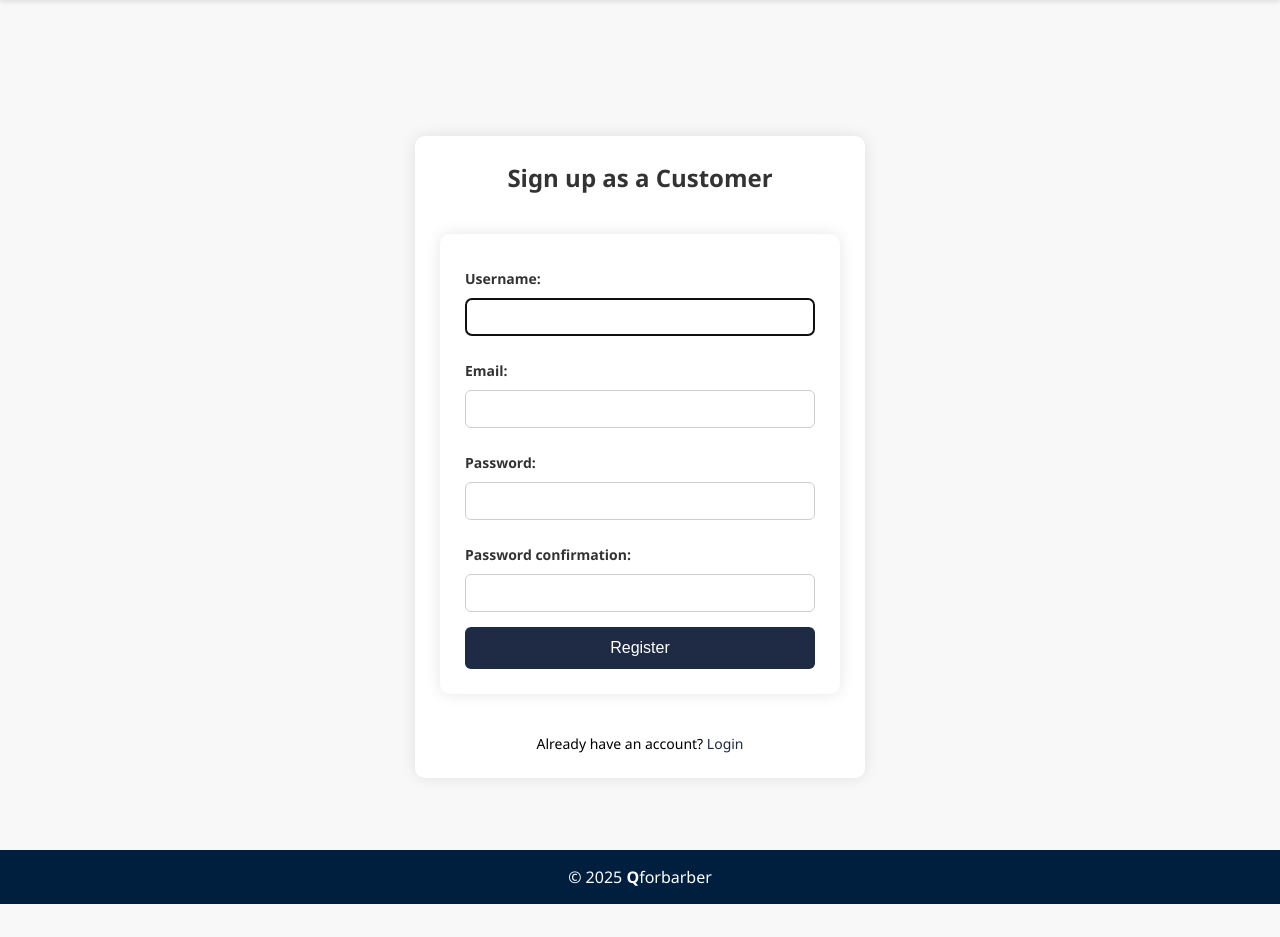
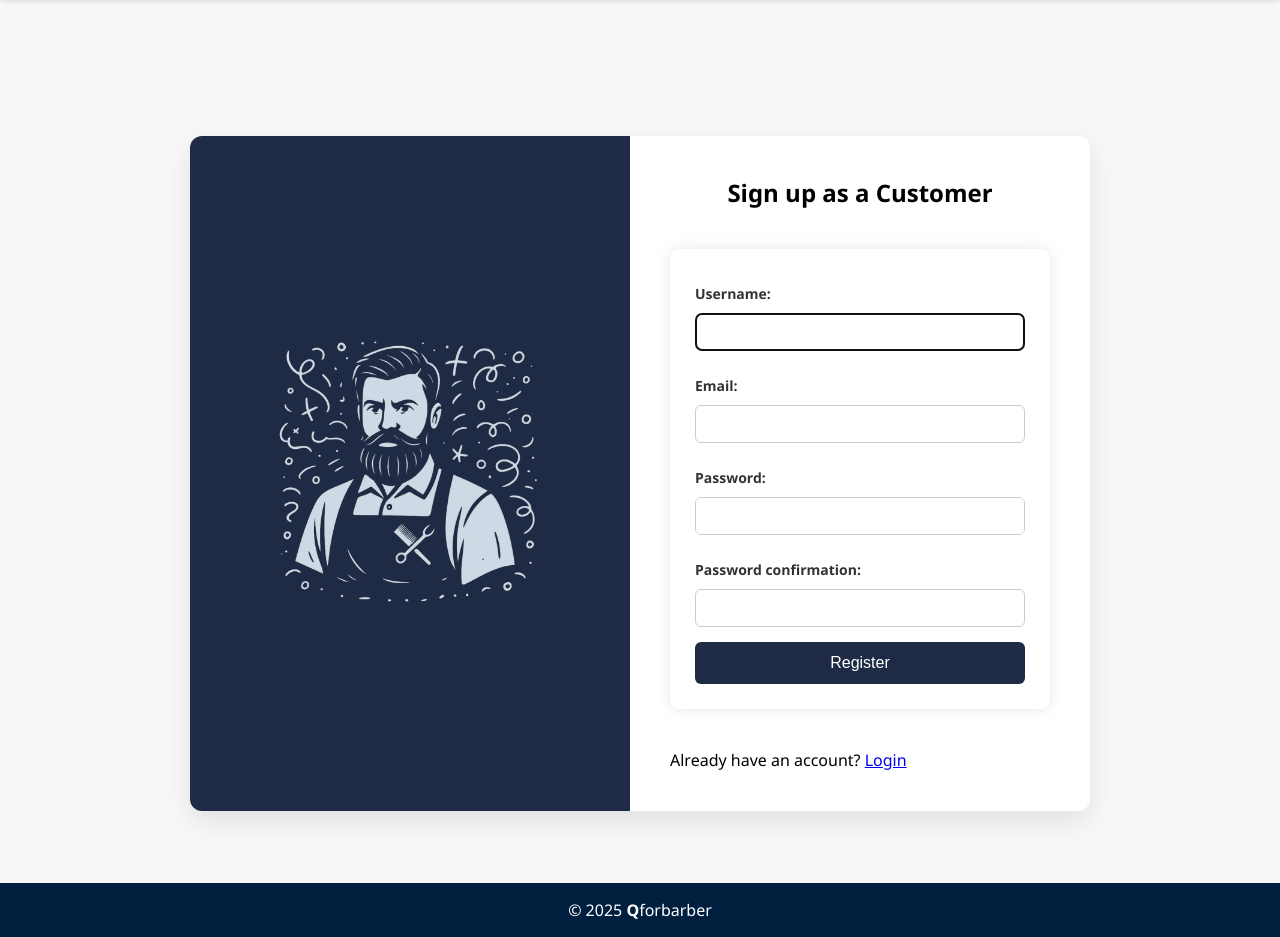
Before and after one commit to muhammed-sidhan/barbrershop, a Django app: page /register/customer/ in a window 1280 px wide. Shown: the part 98-1035 px from the top of the page. Before the commit the page ends 1002 px from the top, so only its background shows below. Run offline with Django 5.2, Linux system fonts and the light colour scheme.

Commit message:
update signup-customer

```diff
--- a/core/static/core/css/styles.css
+++ b/core/static/core/css/styles.css
@@ -676,3 +676,63 @@ display: inline;
     margin-top: 2rem;
     text-align: center;
 }
+/* Signup Container Layout */
+.signup-container {
+  display: flex;
+  justify-content: center;
+  align-items: center;
+  padding: 40px 20px;
+}
+
+.signup-card {
+  display: flex;
+  flex-direction: row;
+  background: white;
+  border-radius: 12px;
+  box-shadow: 0 10px 30px rgba(0, 0, 0, 0.1);
+  overflow: hidden;
+  max-width: 900px;
+  width: 100%;
+}
+
+/* Left Side Image */
+.signup-image-section {
+  flex: 1;
+  background-color: #1f2a44;
+  display: flex;
+  align-items: center;
+  justify-content: center;
+  padding: 30px;
+}
+
+.signup-image-section img {
+  width: 100%;
+  max-width: 300px;
+  height: auto;
+}
+
+/* Right Side Form */
+.signup-form-section {
+  flex: 1;
+  padding: 40px;
+}
+
+.signup-form-section h2 {
+  text-align: center;
+  margin-bottom: 20px;
+}
+
+/* Mobile Responsive */
+@media (max-width: 768px) {
+  .signup-card {
+    flex-direction: column;
+  }
+
+  .signup-image-section {
+    padding: 20px;
+  }
+
+  .signup-form-section {
+    padding: 30px 20px;
+  }
+}
--- a/core/templates/registration/customer_registration.html
+++ b/core/templates/registration/customer_registration.html
@@ -1,13 +1,25 @@
 {% extends 'base.html' %}
+{% load static %}
+
+
+
 
 {% block title %}Customer Registeration{% endblock %}
 
 {% block content %}
-<div class="signup-form">
+<div class="signup-container">
+  <div class="signup-card">
+
+    <!-- Left Side Image -->
+    <div class="signup-image-section">
+      <img src="{% static 'core/images/signup_illustration.jpg' %}" alt="Signup Illustration" />
+    </div>
+
+    <!-- Right Side Form -->
+    <div class="signup-form-section">
       <h2>Sign up as a Customer</h2>
       <form method="post" class="signup-form">
         {% csrf_token %}
-
         {% for field in form %}
           <div class="form-group">
             {{ field.label_tag }}
@@ -17,9 +29,12 @@
             {% endif %}
           </div>
         {% endfor %}
-
         <button type="submit">Register</button>
       </form>
       <p>Already have an account? <a href="{% url 'login' %}">Login</a></p>
     </div>
+
+  </div>
+</div>
+
 {% endblock %}
```
Also changed, not shown: core/static/core/images/signup_illustration.jpg (added). Lines whose indentation alone changed are shown as unchanged.
